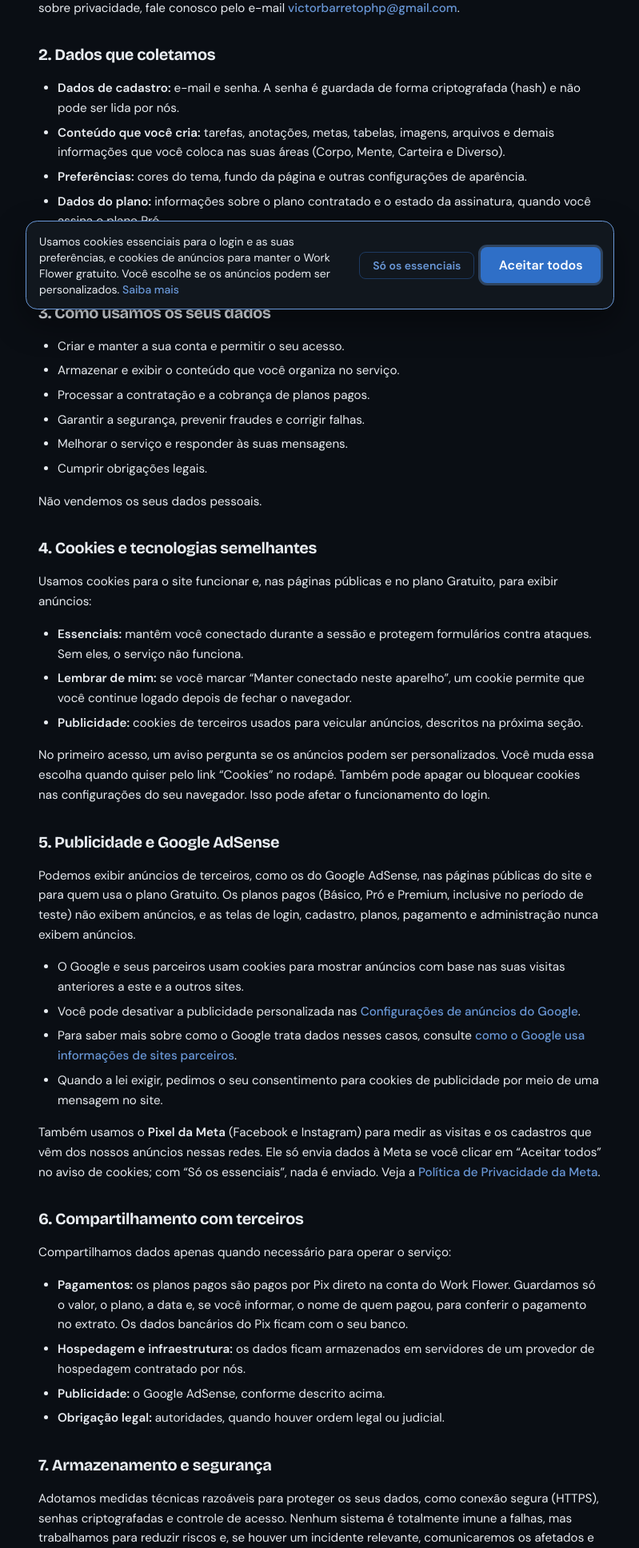
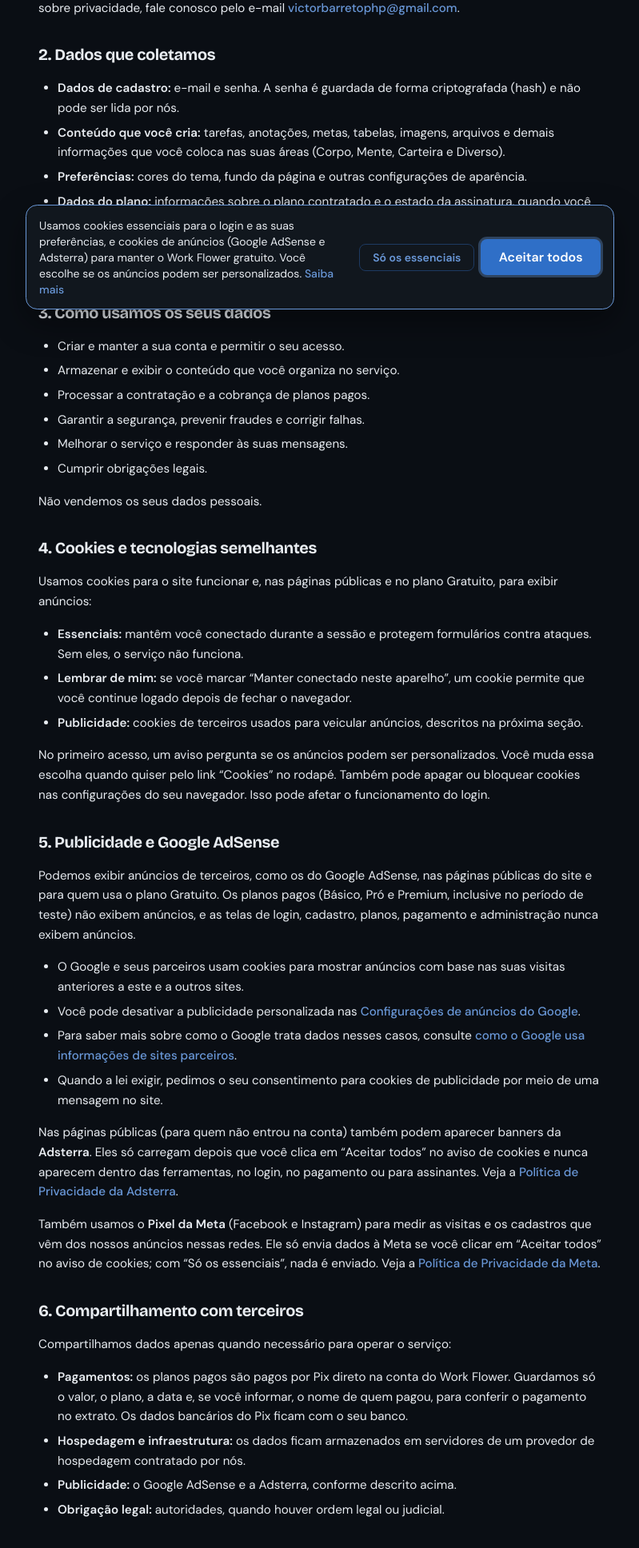
Before and after one commit to 20252ireads0018-netizen/work-flower, a Laravel app: page /privacidade in a window 1280 px wide. Shown: the part 397-2333 px from the top of the page at 80% size, without its empty margins (240-1039 px from the left). Run offline with Laravel 12, Linux system fonts and the light colour scheme; some libraries are stand-ins or nearby versions.

Commit message:
Anúncios da Adsterra como no Artifice: ANUNCIOS_REDE (ambos|adsense|adsterra), ADSTERRA_BANNER_KEY/_MOVEL_KEY/NATIVE_KEY (vazias = nada), só Banner no rodapé e Native na página inicial, só para visitantes nas páginas públicas e depois do Aceitar todos; aviso de cookies e privacidade citam a Adsterra
Co-Authored-By: Claude Opus 5.5 <noreply@anthropic.com>

```diff
--- a/app/Support/Publicidade.php
+++ b/app/Support/Publicidade.php
@@ -27,15 +27,90 @@ class Publicidade
         return (string) config('services.adsense.client');
     }
 
-    public static function permitida(?Request $request = null, $usuario = null): bool
+    /** ANUNCIOS_REDE: "ambos" (padrão), "adsense" ou "adsterra". */
+    private static function rede(string $qual): bool
+    {
+        $r = strtolower((string) config('services.anuncios_rede', 'ambos'));
+
+        return $r === 'ambos' || $r === $qual;
+    }
+
+    /** Página e usuário podem ver anúncios (independe da rede). */
+    public static function liberada(?Request $request = null, $usuario = null): bool
     {
         $request ??= request();
         $usuario ??= $request->user();
 
-        if (self::cliente() === '' || Planos::semAnuncios($usuario)) {
-            return false;
+        return ! Planos::semAnuncios($usuario) && ! $request->is(...self::CAMINHOS_SEM_ANUNCIO);
+    }
+
+    /** Script do AdSense nesta página. */
+    public static function permitida(?Request $request = null, $usuario = null): bool
+    {
+        return self::cliente() !== '' && self::rede('adsense') && self::liberada($request, $usuario);
+    }
+
+    /**
+     * Espaços da Adsterra nesta página: só nas páginas públicas (visitante sem login, nunca dentro das ferramentas),
+     * fora de login, pagamento e admin, com a rede ligada e alguma chave válida. Só Banner e Native.
+     */
+    public static function adsterra(?Request $request = null, $usuario = null): bool
+    {
+        $request ??= request();
+        $usuario ??= $request->user();
+
+        return ! $usuario && self::rede('adsterra') && (self::banners() !== [] || self::native() !== null) && self::liberada($request, $usuario);
+    }
+
+    /**
+     * Banners configurados (computador e, opcional, celular).
+     *
+     * @return list<array{chave: string, host: string, largura: int, altura: int, onde: string}>
+     */
+    public static function banners(): array
+    {
+        $c = (array) config('services.adsterra', []);
+        $lista = [];
+        foreach (['computador' => ['banner', 'banner_tamanho'], 'movel' => ['banner_movel', 'banner_movel_tamanho']] as $onde => [$k, $t]) {
+            $p = self::analisar((string) ($c[$k] ?? ''), (string) ($c['banner_host'] ?? ''));
+            if (! $p || ! preg_match('/^(\d{2,4})x(\d{2,4})$/', (string) ($c[$t] ?? ''), $m)) {
+                continue;
+            }
+            $lista[] = $p + ['largura' => (int) $m[1], 'altura' => (int) $m[2], 'onde' => $onde];
         }
 
-        return ! $request->is(...self::CAMINHOS_SEM_ANUNCIO);
+        return $lista;
+    }
+
+    /** @return array{chave: string, host: string}|null */
+    public static function native(): ?array
+    {
+        $c = (array) config('services.adsterra', []);
+
+        return self::analisar((string) ($c['native'] ?? ''), (string) ($c['native_host'] ?? ''));
+    }
+
+    /**
+     * Aceita a chave pura (com o host à parte) ou o endereço do invoke.js copiado do código da Adsterra.
+     * Só passa chave hexadecimal e host de domínio válido, para nada estranho entrar no HTML.
+     *
+     * @return array{chave: string, host: string}|null
+     */
+    private static function analisar(string $valor, string $host): ?array
+    {
+        $valor = trim($valor);
+        if (preg_match('#^(?:https?:)?//([a-z0-9.-]+)/([a-f0-9]{32})/invoke\.js#i', $valor, $m)) {
+            [$host, $chave] = [$m[1], $m[2]];
+        } elseif (preg_match('/^[a-f0-9]{32}$/i', $valor)) {
+            $chave = $valor;
+        } else {
+            return null;
+        }
+        $host = strtolower(trim($host));
+        if (! preg_match('/^(?:[a-z0-9-]+\.)+[a-z]{2,}$/', $host)) {
+            return null;
+        }
+
+        return ['chave' => strtolower($chave), 'host' => $host];
     }
 }
--- a/config/services.php
+++ b/config/services.php
@@ -67,6 +67,21 @@ return [
     // App do Discord (conectar com um clique: o Discord devolve o webhook do canal escolhido). Vazio: colar o webhook.
     'discord' => ['client_id' => env('DISCORD_CLIENT_ID'), 'client_secret' => env('DISCORD_CLIENT_SECRET'), 'redirect' => env('DISCORD_REDIRECT_URI')],
 
+    // rede de anúncios: "ambos" (padrão), "adsense" ou "adsterra" (a meta de verificação do AdSense fica sempre)
+    'anuncios_rede' => env('ANUNCIOS_REDE') ?: 'ambos',
+
+    // Adsterra (App\Support\Publicidade): cada chave aceita os 32 caracteres ou o endereço do invoke.js do código da Adsterra. Vazia = não aparece.
+    // Só Banner (rodapé das páginas públicas; 728x90 no computador, o de celular é opcional) e Native Banner. Nunca Popunder nem Social Bar.
+    'adsterra' => [
+        'banner' => env('ADSTERRA_BANNER_KEY', ''),
+        'banner_tamanho' => env('ADSTERRA_BANNER_TAMANHO') ?: '728x90',
+        'banner_movel' => env('ADSTERRA_BANNER_MOVEL_KEY', ''),
+        'banner_movel_tamanho' => env('ADSTERRA_BANNER_MOVEL_TAMANHO') ?: '300x250',
+        'banner_host' => env('ADSTERRA_BANNER_HOST') ?: 'www.highperformanceformat.com',
+        'native' => env('ADSTERRA_NATIVE_KEY', ''),
+        'native_host' => env('ADSTERRA_NATIVE_HOST', ''),
+    ],
+
     'adsense' => [
         // conta da Websight; ADSENSE_CLIENT no .env troca (vazio no .env = sem anúncios)
         'client' => env('ADSENSE_CLIENT', 'ca-pub-4781960143966285'),
--- a/resources/views/layouts/app.blade.php
+++ b/resources/views/layouts/app.blade.php
@@ -1976,6 +1976,8 @@
             'Contato'                 => \Illuminate\Support\Facades\Route::has('contato') ? route('contato') : url('/contato'),
         ];
     @endphp
+    {{-- banner da Adsterra acima do rodapé (só visitantes, depois do aceite dos cookies; vazio sem chave no .env) --}}
+    @include('partials.adsterra-espaco', ['tipo' => 'banner'])
     <footer class="max-w-6xl mx-auto px-4 sm:px-8 py-8 mt-8 text-xs texto-2" style="border-top: 1px solid var(--linha)">
         <nav class="flex flex-wrap items-center justify-center gap-x-5 gap-y-2" aria-label="Informações legais">
             @foreach ($linksLegais as $nome => $url)
@@ -1985,6 +1987,7 @@
         </nav>
         <p class="text-center mt-3">© {{ date('Y') }} Work Flower</p>
     </footer>
+    @include('partials.adsterra')
 @endguest
 
 </body>
--- /dev/null
+++ b/resources/views/partials/adsterra-espaco.blade.php
@@ -0,0 +1,10 @@
+{{-- Espaço de anúncio da Adsterra. @include('partials.adsterra-espaco', ['tipo' => 'banner' | 'native']).
+     Fica escondido até o visitante clicar em "Aceitar todos" no aviso de cookies (partials/adsterra preenche).
+     Sem chave no .env, ou para quem está logado, não sai nada (App\Support\Publicidade::adsterra). --}}
+@php($tipo = $tipo ?? 'banner')
+@if (\App\Support\Publicidade::adsterra() && ($tipo === 'native' ? \App\Support\Publicidade::native() : \App\Support\Publicidade::banners()))
+    <aside class="wf-anuncio wf-anuncio-{{ $tipo }}" data-anuncio="{{ $tipo }}" aria-label="Publicidade" hidden>
+        <span class="wf-anuncio-rotulo">publicidade</span>
+        <div class="wf-anuncio-espaco"></div>
+    </aside>
+@endif
--- /dev/null
+++ b/resources/views/partials/adsterra.blade.php
@@ -0,0 +1,78 @@
+{{-- Carrega os espaços da Adsterra (partials/adsterra-espaco) só com o consentimento "Aceitar todos" (cookie wf_cookies=tudo).
+     Banner: cada um num iframe próprio (o código da Adsterra usa a variável global atOptions e document.write).
+     Native: um por página, no primeiro espaço "native". Só Banner e Native: nunca Popunder nem Social Bar. --}}
+@if (\App\Support\Publicidade::adsterra())
+<style>
+    .wf-anuncio { margin: 2rem auto 0; display: flex; flex-direction: column; align-items: center; gap: .35rem; max-width: 100%; padding: 0 1rem; }
+    .wf-anuncio[hidden] { display: none; }
+    .wf-anuncio-rotulo { font-size: .68rem; letter-spacing: .08em; text-transform: uppercase; color: var(--tinta-2, #8a8f9c); opacity: .7; }
+    .wf-anuncio-espaco { max-width: 100%; overflow: hidden; }
+    .wf-anuncio-espaco iframe { border: 0; display: block; background: transparent; }
+    .wf-anuncio-native, .wf-anuncio-native .wf-anuncio-espaco { width: 100%; max-width: 72rem; }
+</style>
+<script>
+(function () {
+    var banners = @json(\App\Support\Publicidade::banners());
+    var nativo = @json(\App\Support\Publicidade::native());
+    var feito = false;
+
+    function escolherBanner(largura) {
+        var movel = banners.filter(function (b) { return b.onde === 'movel'; })[0];
+        var pc = banners.filter(function (b) { return b.onde === 'computador'; })[0];
+        if (pc && (largura >= pc.largura || !movel)) return pc;
+        return movel || pc;
+    }
+
+    function banner(caixa) {
+        var espaco = caixa.querySelector('.wf-anuncio-espaco');
+        var largura = (caixa.parentNode && caixa.parentNode.clientWidth) || window.innerWidth || 0;
+        var b = escolherBanner(largura || 9999);
+        if (!b) return false;
+        if (!(largura > 0)) largura = b.largura;
+        var f = document.createElement('iframe');
+        f.width = b.largura;
+        f.height = b.altura;
+        f.title = 'Publicidade';
+        f.setAttribute('scrolling', 'no');
+        var op = JSON.stringify({ key: b.chave, format: 'iframe', height: b.altura, width: b.largura, params: {} });
+        f.srcdoc = '<!doctype html><html><' + 'head><style>html,body{margin:0;padding:0;overflow:hidden;background:transparent}</style></' + 'head><body>' +
+            '<script>atOptions=' + op + ';<\/script>' +
+            '<script src="https://' + b.host + '/' + b.chave + '/invoke.js"><\/script></body></html>';
+        // banner maior que o espaço (728 no celular sem o banner de celular): diminui na proporção
+        var escala = Math.min(1, Math.max(0, largura - 32) / b.largura) || 1;
+        espaco.style.height = Math.ceil(b.altura * escala) + 'px';
+        espaco.style.width = Math.floor(b.largura * escala) + 'px';
+        if (escala < 1) { f.style.transform = 'scale(' + escala + ')'; f.style.transformOrigin = 'top left'; }
+        espaco.appendChild(f);
+        return true;
+    }
+
+    function native(caixa) {
+        if (!nativo || document.getElementById('container-' + nativo.chave)) return false;
+        var d = document.createElement('div');
+        d.id = 'container-' + nativo.chave;
+        caixa.querySelector('.wf-anuncio-espaco').appendChild(d);
+        var s = document.createElement('script');
+        s.async = true;
+        s.setAttribute('data-cfasync', 'false');
+        s.src = 'https://' + nativo.host + '/' + nativo.chave + '/invoke.js';
+        document.body.appendChild(s);
+        return true;
+    }
+
+    window.wfCarregarAdsterra = function () {
+        if (feito) return;
+        feito = true;
+        document.querySelectorAll('[data-anuncio]').forEach(function (caixa) {
+            caixa.hidden = false;
+            var ok = caixa.dataset.anuncio === 'native' ? native(caixa) : banner(caixa);
+            if (!ok) caixa.hidden = true;
+        });
+    };
+    function iniciar() {
+        if (/(?:^|;\s*)wf_cookies=tudo(?:;|$)/.test(document.cookie)) window.wfCarregarAdsterra();
+    }
+    if (document.readyState === 'loading') document.addEventListener('DOMContentLoaded', iniciar); else iniciar();
+})();
+</script>
+@endif
--- a/resources/views/partials/cookies.blade.php
+++ b/resources/views/partials/cookies.blade.php
@@ -3,7 +3,7 @@
      O layout lê esse cookie antes do AdSense. "Cookies" no rodapé ou em window.wfCookies() abre o aviso de novo. --}}
 <div id="wf-cookies" class="wf-cookies" role="dialog" aria-live="polite" aria-label="Aviso de cookies" hidden>
     <p class="text-sm">
-        Usamos cookies essenciais para o login e as suas preferências, e cookies de anúncios para manter o Work Flower gratuito.
+        Usamos cookies essenciais para o login e as suas preferências, e cookies de anúncios (Google AdSense e Adsterra) para manter o Work Flower gratuito.
         Você escolhe se os anúncios podem ser personalizados. <a class="link-prim" href="{{ \Illuminate\Support\Facades\Route::has('privacidade') ? route('privacidade') : url('/privacidade') }}#cookies">Saiba mais</a>
     </p>
     {{-- "Aceitar todos" em destaque (maior, à direita); "Só os essenciais" continua visível e com um clique --}}
@@ -37,6 +37,8 @@
             caixa.hidden = true;
             // pixel da Meta (partials/meta-pixel) só envia eventos com "Aceitar todos"
             if (window.fbq) fbq('consent', v === 'tudo' ? 'grant' : 'revoke');
+            // espaços da Adsterra (partials/adsterra) só carregam com "Aceitar todos"
+            if (v === 'tudo' && window.wfCarregarAdsterra) window.wfCarregarAdsterra();
             // os anúncios só mudam de personalização num carregamento novo da página
             if (mudou && escolhido) location.reload();
         });
--- a/resources/views/publico/inicio.blade.php
+++ b/resources/views/publico/inicio.blade.php
@@ -197,6 +197,9 @@
         </div>
     </section>
 
+    {{-- Native Banner da Adsterra no fim do conteúdo (só com chave no .env e depois do aceite dos cookies) --}}
+    @include('partials.adsterra-espaco', ['tipo' => 'native'])
+
     {{-- ===== Chamada final ===== --}}
     <section class="pb-16">
         <div class="card p-8 sm:p-10 text-center">
--- a/resources/views/publico/privacidade.blade.php
+++ b/resources/views/publico/privacidade.blade.php
@@ -65,6 +65,11 @@
         <li>Quando a lei exigir, pedimos o seu consentimento para cookies de publicidade por meio de uma mensagem no site.</li>
     </ul>
     <p>
+        Nas páginas públicas (para quem não entrou na conta) também podem aparecer banners da <strong>Adsterra</strong>.
+        Eles só carregam depois que você clica em “Aceitar todos” no aviso de cookies e nunca aparecem dentro das ferramentas,
+        no login, no pagamento ou para assinantes. Veja a <a href="https://adsterra.com/privacy-policy/" target="_blank" rel="noopener" class="link-prim">Política de Privacidade da Adsterra</a>.
+    </p>
+    <p>
         Também usamos o <strong>Pixel da Meta</strong> (Facebook e Instagram) para medir as visitas e os cadastros que vêm
         dos nossos anúncios nessas redes. Ele só envia dados à Meta se você clicar em “Aceitar todos” no aviso de cookies;
         com “Só os essenciais”, nada é enviado. Veja a
@@ -76,7 +81,7 @@
     <ul class="list-disc pl-6 space-y-1.5">
         <li><strong>Pagamentos:</strong> os planos pagos são pagos por Pix direto na conta do Work Flower. Guardamos só o valor, o plano, a data e, se você informar, o nome de quem pagou, para conferir o pagamento no extrato. Os dados bancários do Pix ficam com o seu banco.</li>
         <li><strong>Hospedagem e infraestrutura:</strong> os dados ficam armazenados em servidores de um provedor de hospedagem contratado por nós.</li>
-        <li><strong>Publicidade:</strong> o Google AdSense, conforme descrito acima.</li>
+        <li><strong>Publicidade:</strong> o Google AdSense e a Adsterra, conforme descrito acima.</li>
         <li><strong>Obrigação legal:</strong> autoridades, quando houver ordem legal ou judicial.</li>
     </ul>
 
```
Also changed, not shown: tests/Feature/AdsterraTest.php (added, +73 -0 lines), 1 other file.
